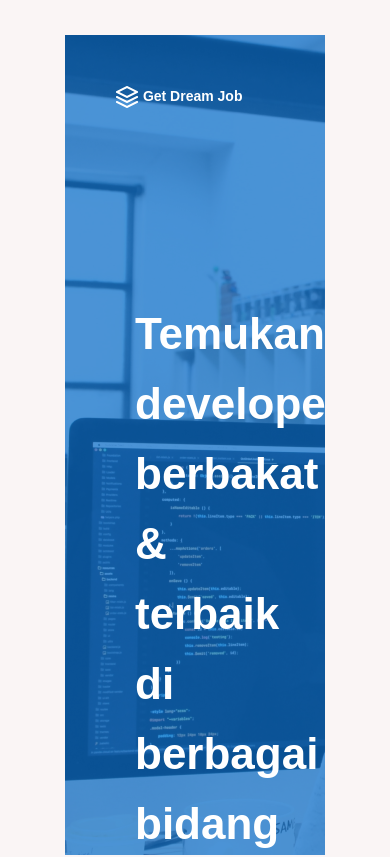
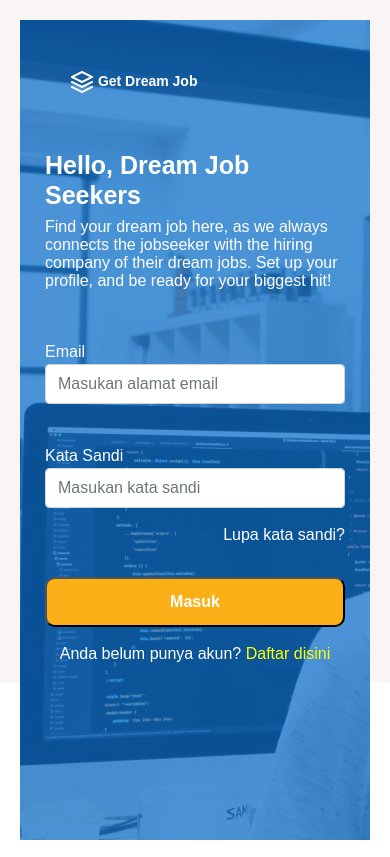
Before and after one commit to Cotllinz/GDJ-Front-End, a Vue app: page /Login in a window 390 px wide. Shown: the top 857 px of the page. Built offline with nearby package versions, Linux system fonts and the light colour scheme; what vue-sweetalert2 would draw is missing.

Commit message:
page login responsive

```diff
--- a/src/components/_base/Login/LoginComponent.vue
+++ b/src/components/_base/Login/LoginComponent.vue
@@ -40,7 +40,9 @@
         <button>Masuk</button>
         <p>
           Anda belum punya akun?
-          <router-link to="/register"> Daftar disini</router-link>
+          <router-link to="/register" class="bottoms">
+            Daftar disini</router-link
+          >
         </p>
       </div>
     </div>
@@ -90,4 +92,32 @@ export default {
 .bottom p {
   margin-top: 15px;
 }
+@media (max-width: 1000px) {
+  .wrapper {
+    margin-left: 90px;
+    color: white;
+  }
+  .email,
+  .sandi,
+  .forget {
+    color: white;
+  }
+  .bottoms {
+    color: yellow;
+  }
+}
+@media (max-width: 500px) {
+  .wrapper {
+    margin-right: 30px;
+    margin-left: 30px;
+  }
+  .text h1 {
+    font-size: 25px;
+    font-weight: bold;
+  }
+  .text p {
+    font-size: 16px;
+    line-height: 18px;
+  }
+}
 </style>
--- a/src/components/_base/Login/LoginImage.vue
+++ b/src/components/_base/Login/LoginImage.vue
@@ -53,4 +53,15 @@ export default {
   padding: 70px;
   padding-top: 190px;
 }
+@media (max-width: 1000px) {
+  .text2 {
+    color: transparent;
+  }
+}
+@media (max-width: 500px) {
+  #main {
+    padding: 5px;
+    padding-top: 20px;
+  }
+}
 </style>
--- a/src/views/Login.vue
+++ b/src/views/Login.vue
@@ -2,7 +2,7 @@
   <div class="login">
     <b-container fluid>
       <b-row>
-        <b-col><LoginImage /></b-col>
+        <b-col class="loginImage"><LoginImage /></b-col>
         <b-col><LoginComponent /></b-col>
       </b-row>
     </b-container>
@@ -27,4 +27,9 @@ export default {
 .login {
   background-color: rgb(250, 245, 245);
 }
+@media (max-width: 1000px) {
+  .loginImage {
+    position: absolute;
+  }
+}
 </style>
```
